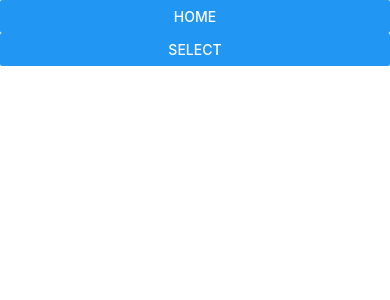
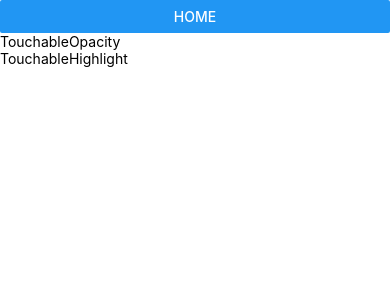
Before and after one commit to kmebin/MobileSoftware, a React Native app in the folder Lecture/: screen / in a window 390 px wide. Shown: the top 300 px of the page. Built offline with nearby package versions, Linux system fonts and the light colour scheme.

Commit message:
[add] ch02-4 : touchable 컴포넌트

```diff
--- a/Lecture/App.tsx
+++ b/Lecture/App.tsx
@@ -1,33 +1,22 @@
 import React from 'react';
 import {SafeAreaView, Alert, Button} from 'react-native';
+// Touchable 컴포넌트 : 버튼 역할을 할 수 있는 2가지 컴포넌트
+// 단, 한 개의 자식 컴포넌트만 가질 수 있음
+import {TouchableOpacity, TouchableHighlight, Text} from 'react-native';
 
-// Button 컴포넌트, Alert API 사용
+const onPress = () => Alert.alert('pressed!', 'message');
+
+// Text 컴포넌트를 버튼처럼 동작하게 하는 예시
 const App = () => {
   return (
     <SafeAreaView>
-      <Button
-        title="Home"
-        onPress={() => Alert.alert('home pressed.', 'message')}
-      />
-      <Button
-        title="Select"
-        onPress={() =>
-          Alert.alert('select pressed.', 'message', [
-            {
-              text: 'No',
-              onPress: () => {
-                console.log('No');
-              },
-            },
-            {
-              text: 'Yes',
-              onPress: () => {
-                console.log('Yes');
-              },
-            },
-          ])
-        }
-      />
+      <Button title="Home" onPress={onPress} />
+      <TouchableOpacity onPress={onPress}>
+        <Text>TouchableOpacity</Text>
+      </TouchableOpacity>
+      <TouchableHighlight onPress={onPress}>
+        <Text>TouchableHighlight</Text>
+      </TouchableHighlight>
     </SafeAreaView>
   );
 };
```
